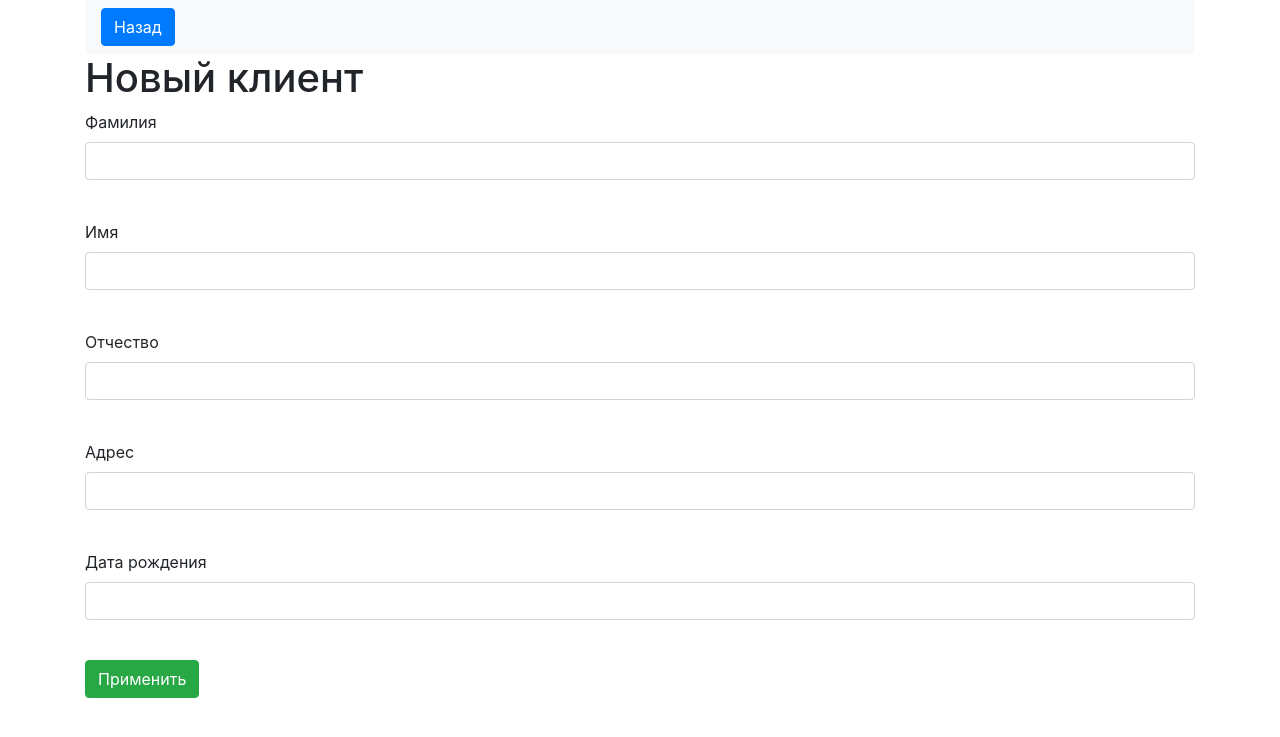
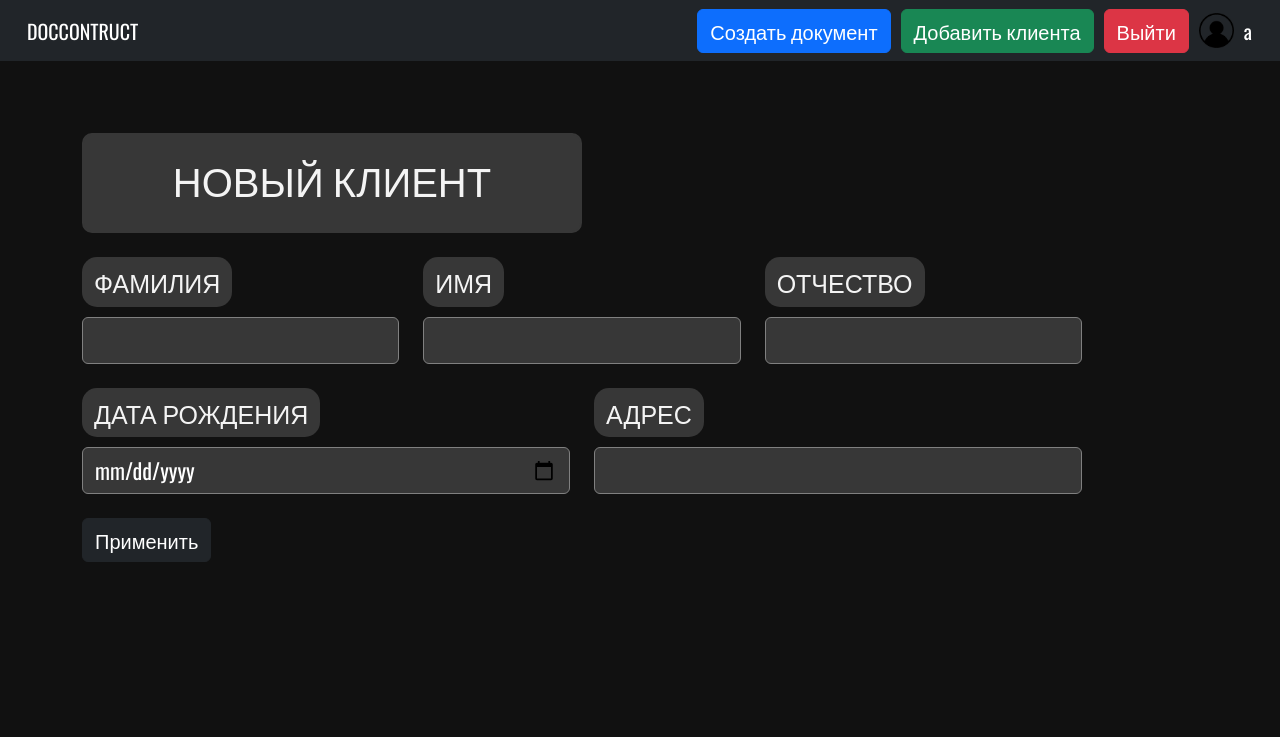
Before and after one commit to LysakVladimir/DocConstruct, a Flask app: page /add_client in a window 1280 px wide. Shown: the top 737 px of the page. Run offline with Flask 3, Linux system fonts and the light colour scheme; a user stored in the database is signed in; some libraries are stand-ins or nearby versions.

Commit message:
Очень много правок.

```diff
--- a/forms/add_client_form.py
+++ b/forms/add_client_form.py
@@ -4,10 +4,10 @@ from wtforms.validators import DataRequired
 
 
 class AddClientForm(FlaskForm):
-    surname = StringField("Фамилия", validators=[DataRequired()])
-    name = StringField("Имя", validators=[DataRequired()])
-    patronymic = StringField("Отчество", validators=[DataRequired()])
+    surname = StringField("ФАМИЛИЯ", validators=[DataRequired()])
+    name = StringField("ИМЯ", validators=[DataRequired()])
+    patronymic = StringField("ОТЧЕСТВО", validators=[DataRequired()])
 
-    address = StringField("Адрес", validators=[DataRequired()])
-    birth_date = StringField("Дата рождения", validators=[DataRequired()])
+    address = StringField("АДРЕС", validators=[DataRequired()])
+    birth_date = StringField("ДАТА РОЖДЕНИЯ", validators=[DataRequired()])
     submit = SubmitField("Применить")
--- a/main.py
+++ b/main.py
@@ -2,7 +2,6 @@ from datetime import datetime
 from docxtpl import DocxTemplate
 from flask import Flask, render_template, redirect, request
 from flask_login import LoginManager, login_user, login_required, logout_user, current_user
-
 from forms.sign_in_form import SignInForm
 from forms.register_form import RegisterForm
 from forms.add_client_form import AddClientForm
@@ -13,9 +12,9 @@ from data.client import Client
 
 app = Flask(__name__)
 app.config["SECRET_KEY"] = "DocC_Shield"
-
 login_manager = LoginManager()
 login_manager.init_app(app)
+
 
 DOCUMENTS = (
     "Ходатайство об обеспечении иска",
@@ -43,30 +42,39 @@ def index():
 
 
 @app.route("/clients", methods=["GET", "POST"])
+@login_required
 def clients():
     if request.method == "POST":
         return redirect(f"""/new_document/{request.form.get("document_id")}/{request.form.get("client_id")}""")
 
     new_session = db_session.create_session()
     user_clients = new_session.query(Client).filter((Client.user == current_user))
-    return render_template("clients.html", title="Клиенты", clients=user_clients)
+    return render_template("clients.html", title="Клиенты", clients=user_clients, user=current_user)
 
 
 @app.route("/register", methods=["GET", "POST"])
 def register():
+    if current_user.is_authenticated:
+        return redirect("/clients")
     form = RegisterForm()
     new_session = db_session.create_session()
 
     if not form.validate_on_submit():
-        return render_template("register.html", title="Регистрация", form=form)
+        return render_template("register.html", title="Регистрация", form=form, user=current_user)
+
+    if len(form.name.data) > 16:
+        return render_template("register.html", title="Регистрация", form=form,
+                               message="Слишком длинное имя. Не более 16 символов", user=current_user)
 
     if form.password.data != form.password_again.data:
-        return render_template("register.html", title="Регистрация", form=form, message="Пароли не совпадают")
+        return render_template("register.html", title="Регистрация", form=form,
+                               message="Пароли не совпадают", user=current_user)
 
     if new_session.query(User).filter(User.email == form.email.data).first():
-        return render_template("register.html", title="Регистрация", form=form, message="Такой пользователь уже есть")
+        return render_template("register.html", title="Регистрация", form=form,
+                               message="Пользователь с данной почтой уже существует.", user=current_user)
 
-    user = User(name=form.name.data, email=form.email.data)
+    user = User(name=form.name.data, email=form.email.data.lower())
     user.set_password(form.password.data)
     new_session.add(user)
     new_session.commit()
@@ -77,18 +85,21 @@ def register():
 
 @app.route("/sign_in", methods=["GET", "POST"])
 def sign_in():
+    if current_user.is_authenticated:
+        return redirect("/clients")
     form = SignInForm()
     new_session = db_session.create_session()
 
     if not form.validate_on_submit():
-        return render_template("sign_in.html", title="Авторизация", form=form)
+        return render_template("sign_in.html", title="Авторизация", form=form, user=current_user)
 
-    user = new_session.query(User).filter(User.email == form.email.data).first()
+    user = new_session.query(User).filter(User.email == form.email.data.lower()).first()
     if user and user.check_password(form.password.data):
         login_user(user, remember=form.remember_me.data)
         return redirect("/clients")
 
-    return render_template("sign_in.html", title="Авторизация", form=form, message="Неправильный логин или пароль")
+    return render_template("sign_in.html", title="Авторизация",
+                           form=form, message="Неправильный логин или пароль", user=current_user)
 
 
 @app.route("/add_client", methods=["GET", "POST"])
@@ -105,15 +116,14 @@ def add_client():
         client.patronymic = form.patronymic.data
 
         client.address = form.address.data
-        """------------------------ НАДО ИСПРАВИТЬ ЭТУ ДИЧЬ ------------------------"""
-        client.birth_date = datetime.strptime(form.birth_date.data, "%d/%m/%Y")
+        client.birth_date = datetime.strptime(form.birth_date.data, "%Y-%m-%d")
 
         current_user.clients.append(client)
         new_session.merge(current_user)
         new_session.commit()
         return redirect("/clients")
 
-    return render_template("add_client.html", title="Новый клиент", form=form)
+    return render_template("add_client.html", title="Новый клиент", form=form, user=current_user)
 
 
 @app.route("/edit_client/<int:client_id>", methods=["GET", "POST"])
@@ -141,12 +151,12 @@ def edit_client(client_id):
         client.patronymic = form.patronymic.data
         client.address = form.address.data
         """------------------------ НАДО ИСПРАВИТЬ ЭТУ ДИЧЬ ------------------------"""
-        client.birth_date = datetime.strptime(form.birth_date.data, "%d/%m/%Y")
+        client.birth_date = datetime.strptime(form.birth_date.data, "%Y-%m-%d")
 
         new_session.commit()
         return redirect("/clients")
 
-    return render_template("add_client.html", title="Редактирование клиента", form=form)
+    return render_template("add_client.html", title="Редактирование клиента", form=form, user=current_user)
 
 
 @app.route("/remove_client/<int:client_id>", methods=["GET", "POST"])
@@ -186,13 +196,24 @@ def new_document(document_id, client_id):
         title="Новый документ",
         document_name=DOCUMENTS[document_id],
         document_way=document_way,
-        client=client
+        client=client,
+        user=current_user
     )
 
 
-@app.route("/log_out")
+@app.errorhandler(404)
+def page_not_found(e):
+    return render_template('404.html', user=current_user), 404
+
+
+@app.errorhandler(401)
+def unauthorized(e):
+    return redirect('/sign_in')
+
+
+@app.route("/logout")
 @login_required
-def log_out():
+def logout():
     logout_user()
     return redirect("/register")
 
--- a/static/css/header.css
+++ b/static/css/header.css
@@ -5,8 +5,22 @@ body
 }
 
 .navbar-brand {
-    font-family: 'Oswald', sans-serif !important;
-    text-align: center
+  display: flex;
+  align-items: center;
+  justify-content: center;
+  height: 100%;
+  font-family: 'Oswald', sans-serif !important;
+  font-size: 20px;
+}
+
+.navbar-brand img {
+  margin-right: 10px;
+  width: 35px;
+  height: 35px;
+}
+
+.navbar-brand span {
+  display: inline-block;
 }
 
 .header
--- /dev/null
+++ b/static/css/new_client.css
@@ -0,0 +1,62 @@
+.register-text {
+  font-family: 'Oswald', sans-serif !important;
+  border: 2px solid black;
+  padding: 20px;
+  max-width: 500px;
+  background: #373737;
+  border-color: #373737;
+  border-radius: 10px;
+  display: flex;
+  align-items: center;
+  justify-content: center;
+}
+.login_form {
+    max-width: 1000px;
+    align-items: center;
+}
+.input-group-text {
+  background: #373737;
+  max-width: 400px;
+  color: #f4f4f4;
+  border: 0px;
+  border-radius: 15px;
+  font-size: 25px;
+  font-family: 'Oswald', sans-serif !important;
+  display: flex;
+  align-items: center;
+  justify-content: center;
+}
+.form-control {
+   background: #373737;
+   border-color: grey;
+   color: white;
+   max-width: 600px;
+   margin: 0 auto;
+   font-size: 22px;
+   font-family: 'Oswald', sans-serif !important;
+}
+.btn {
+  float: right;
+  font-family: 'Oswald', sans-serif !important;
+  font-size: 20px;
+  margin-right: 70px
+}
+
+button {
+   float: right;
+}
+
+h5 {
+  font-family: 'Oswald', sans-serif !important;
+}
+.reg-input {
+  display: flex;
+  flex-wrap: wrap;
+  gap: 10px;
+}
+.reg-input > div {
+  flex: 1 1 50%;
+}
+div {
+  line-height: 1.5;
+}
--- a/templates/add_client.html
+++ b/templates/add_client.html
@@ -1,64 +1,60 @@
-{% extends "base.html" %}
-
+{% extends "header.html" %}
+{% block head %}
+<link rel="stylesheet" type="text/css" href="{{ url_for('static',filename='css/new_client.css') }}">
+{% endblock %}
 {% block content %}
-<header>
-<nav class="navbar navbar-light bg-light">
-    <a class="btn btn-primary" href="/clients">Назад</a>
-</nav>
-</header>
-<h1>{{ title }}</h1>
-<form action="" method="post">
+<br>
+<br>
+{% if not message %}
+{% else %}
+<h5 align="center" style="color: red">Ошибка. {{ message }}.</h5>
+{% endif %}
+<br>
+<div class="register-text">
+    <h1> {{ title|upper }} </h1>
+</div>
+<br>
+<form class="login_form" method="post">
     {{ form.hidden_tag() }}
-    <p>
-        {{ form.surname.label }}<br>
-        {{ form.surname(class="form-control") }}<br>
-        {% for error in form.surname.errors %}
-            <p class="alert alert-danger" role="alert">
-                {{ error }}
-            </p>
-        {% endfor %}
-    </p>
-    <p>
-        {{ form.name.label }}<br>
-        {{ form.name(class="form-control") }}<br>
-        {% for error in form.name.errors %}
-            <p content="alert alert-danger" role="alert">
-                {{ error }}
-            </p>
-        {% endfor %}
-    </p>
-    <p>
-        {{ form.patronymic.label }}<br>
-        {{ form.patronymic(class="form-control") }}<br>
-        {% for error in form.patronymic.errors %}
-            <p class="alert alert-danger" role="alert">
-                {{ error }}
-            </p>
-        {% endfor %}
-    </p>
-    <p>
-        {{ form.address.label }}<br>
-        {{ form.address(class="form-control") }}<br>
-        {% for error in form.address.errors %}
-            <p class="alert alert-danger" role="alert">
-                {{ error }}
-            </p>
-        {% endfor %}
-    </p>
-    <p>
-        {{ form.birth_date.label }}<br>
-        {{ form.birth_date(class="form-control") }}<br>
-        {% for error in form.birth_date.errors %}
-            <p class="alert alert-danger" role="alert">
-                {{ error }}
-            </p>
-        {% endfor %}
-    </p>
-    <p>
-        {{ form.submit(type="submit", class="btn btn-success") }}
-    </p>
-    <div>
-        {{message}}
+    <div class="row">
+        <div class="col">
+            <div class="reg-input">
+                {{ form.surname.label(class="input-group-text") }}
+                {{ form.surname(class='form-control') }}
+            </div>
+        </div>
+        <div class="col">
+            <div class="reg-input">
+                {{ form.name.label(class="input-group-text") }}
+                {{ form.name(class='form-control') }}
+            </div>
+        </div>
+        <div class="col">
+            <div class="reg-input">
+                {{ form.patronymic.label(class="input-group-text") }}
+                {{ form.patronymic(class='form-control') }}
+            </div>
+        </div>
     </div>
+    <br>
+    <div class="row">
+        <div class="col">
+            <div class="reg-input">
+                {{ form.birth_date.label(class="input-group-text") }}
+                {{ form.birth_date(class='form-control', type="date") }}
+            </div>
+        </div>
+        <div class="col">
+            <div class="reg-input">
+                {{ form.address.label(class="input-group-text") }}
+                {{ form.address(class='form-control') }}
+            </div>
+        </div>
+    </div>
+    <br>
+    <div class="reg-input">
+        {{ form.submit(class="btn btn-dark") }}
+    </div>
+    <br>
 </form>
 {% endblock %}
--- a/templates/header.html
+++ b/templates/header.html
@@ -5,23 +5,28 @@
     <meta name="viewport" content="width=device-width, initial-scale=1, shrink-to-fit=no">
     <link href="https://cdn.jsdelivr.net/npm/bootstrap@5.3.0-alpha1/dist/css/bootstrap.min.css" rel="stylesheet" integrity="sha384-GLhlTQ8iRABdZLl6O3oVMWSktQOp6b7In1Zl3/Jr59b6EGGoI1aFkw7cmDA6j6gD" crossorigin="anonymous">
     <link rel="stylesheet" type="text/css" href="{{ url_for('static',filename='css/header.css') }}">
-    <link rel="stylesheet" type="text/css" href="{{ url_for('static',filename='css/register.css') }}">
     <link href='http://fonts.googleapis.com/css?family=Oswald:400,300,700' rel='stylesheet' type='text/css'>
-
+    {% block head %}
+    {% endblock %}
     <title>{{ title }}</title>
 </head>
 <body>
 <header>
     <nav class="navbar navbar-dark bg-dark">
         <div class="container-fluid">
-            <a class="navbar-brand" href="#" style="align: center;">
+            <a class="navbar-brand" href="/" style="align: center; margin-left: 15px">
             DOCCONTRUCT
             </a>
             {% block header %}
             {% endblock %}
-            <a href="/sign_in">
-            <img src="{{ url_for('static',filename='img/user-icon.png') }}"
-                 alt="User" width="35" height="35" class="d-inline-block align-text-top">
+            {% if user.is_authenticated %}
+            <a class="btn btn-primary ms-auto" type="button" style="margin-right: 10px; font-family: 'Oswald', sans-serif !important; font-size: 20px;" href="/create_document">Создать документ</a>
+            <a class="btn btn-success" type="button" style="margin-right: 10px; font-family: 'Oswald', sans-serif !important; font-size: 20px;" href="/add_client">Добавить клиента</a>
+            <a class="btn btn-danger" type="button" style="margin-right: 10px; font-family: 'Oswald', sans-serif !important; font-size: 20px;" href="/logout">Выйти</a>
+            {% endif %}
+            <a class="navbar-brand" href="/clients">
+              <img src="{{ url_for('static',filename='img/user-icon.png') }}" alt="User">
+              <span>{{ current_user.name }}</span>
             </a>
         </div>
     </nav>
--- a/templates/register.html
+++ b/templates/register.html
@@ -1,5 +1,7 @@
 {% extends "header.html" %}
-
+{% block head %}
+<link rel="stylesheet" type="text/css" href="{{ url_for('static',filename='css/register.css') }}">
+{% endblock %}
 {% block content %}
 <br>
 <br>
--- a/templates/sign_in.html
+++ b/templates/sign_in.html
@@ -1,5 +1,7 @@
 {% extends "header.html" %}
-
+{% block head %}
+<link rel="stylesheet" type="text/css" href="{{ url_for('static',filename='css/register.css') }}">
+{% endblock %}
 {% block content %}
 <br>
 <br>
```
Also changed, not shown: static/css/clients.css (added, +20 -0 lines), templates/404.html (added, +20 -0 lines), templates/clients.html (+28 -24 lines), db/db_flask.db.
